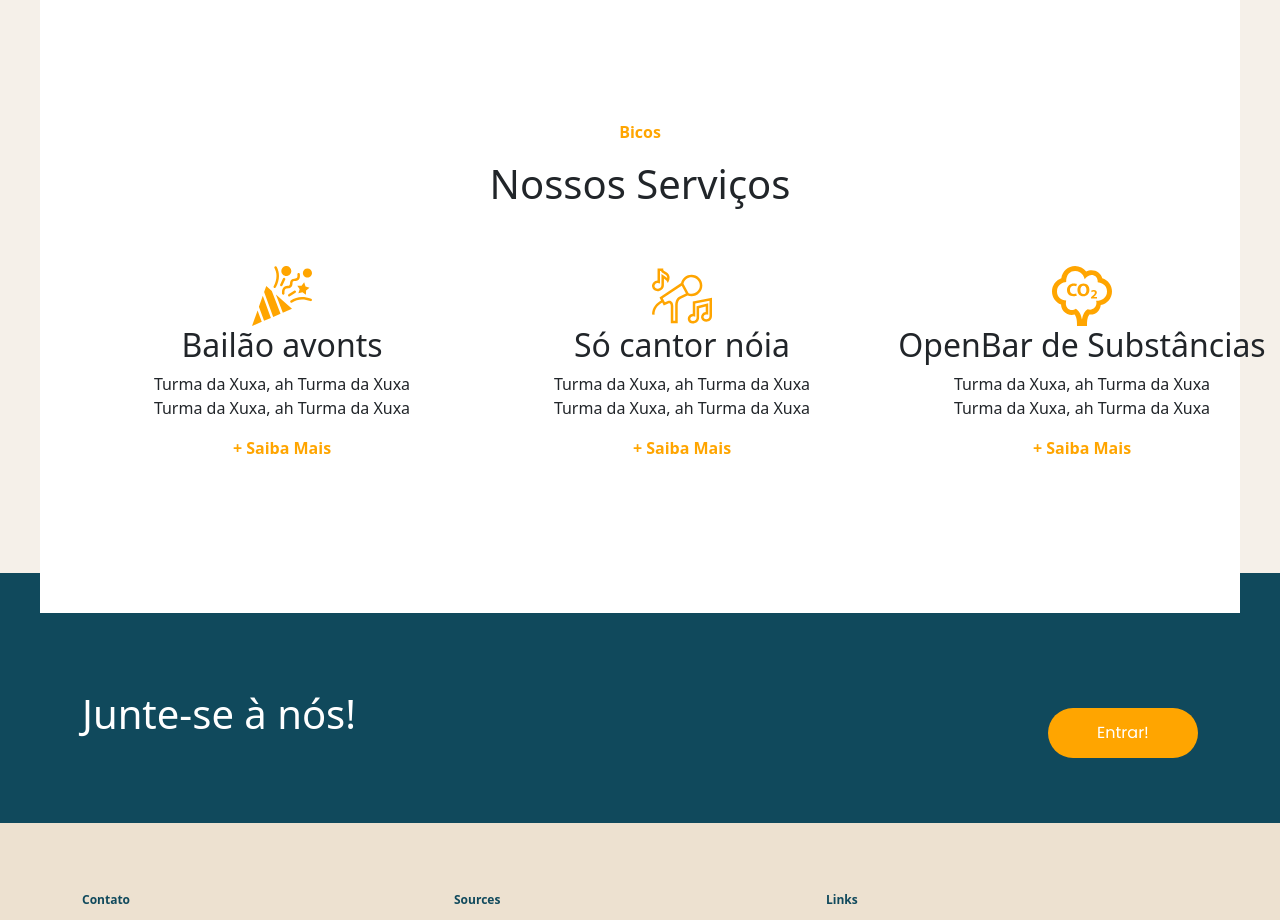
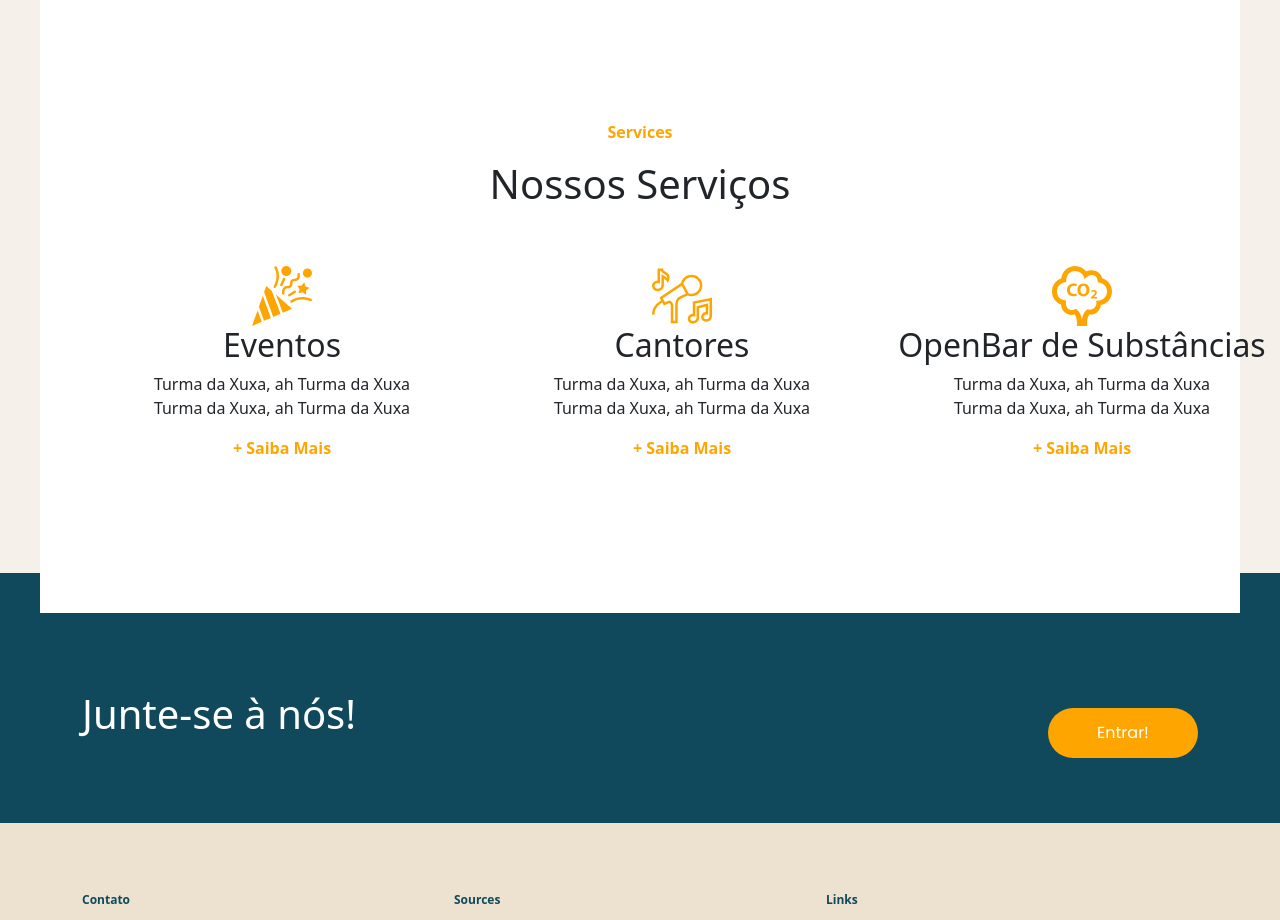
Before and after one commit to GustMacario/ByFaith-clone, a plain HTML site: page index.html in a window 1280 px wide. Shown: the part 3700-4620 px from the top of the page. Drawn offline with nearby package versions, Linux system fonts and the light colour scheme.

Commit message:
CONTENT update

```diff
--- a/index.html
+++ b/index.html
@@ -159,12 +159,12 @@
     <div class="sessao__services">
         <div class="sessao__services__box">
             <div class="container">
-                <p class="services__box__title">Bicos</p>
+                <p class="services__box__title">Services</p>
                 <h1>Nossos Serviços</h1>
                 <div class="service__box">
                     <div class="service">
                         <img class="icon__service" src="./imagens/icon-service.svg" alt="">
-                        <h2>Bailão avonts</h2>
+                        <h2>Eventos</h2>
                         <p>Turma da Xuxa, ah
                             Turma da Xuxa
                             Turma da Xuxa, ah
@@ -174,7 +174,7 @@
                     </div>
                     <div class="service">
                         <img class="icon__service" src="./imagens/icon-service2.svg" alt="">
-                        <h2>Só cantor nóia</h2>
+                        <h2>Cantores</h2>
                         <p>Turma da Xuxa, ah
                             Turma da Xuxa
                             Turma da Xuxa, ah
```
